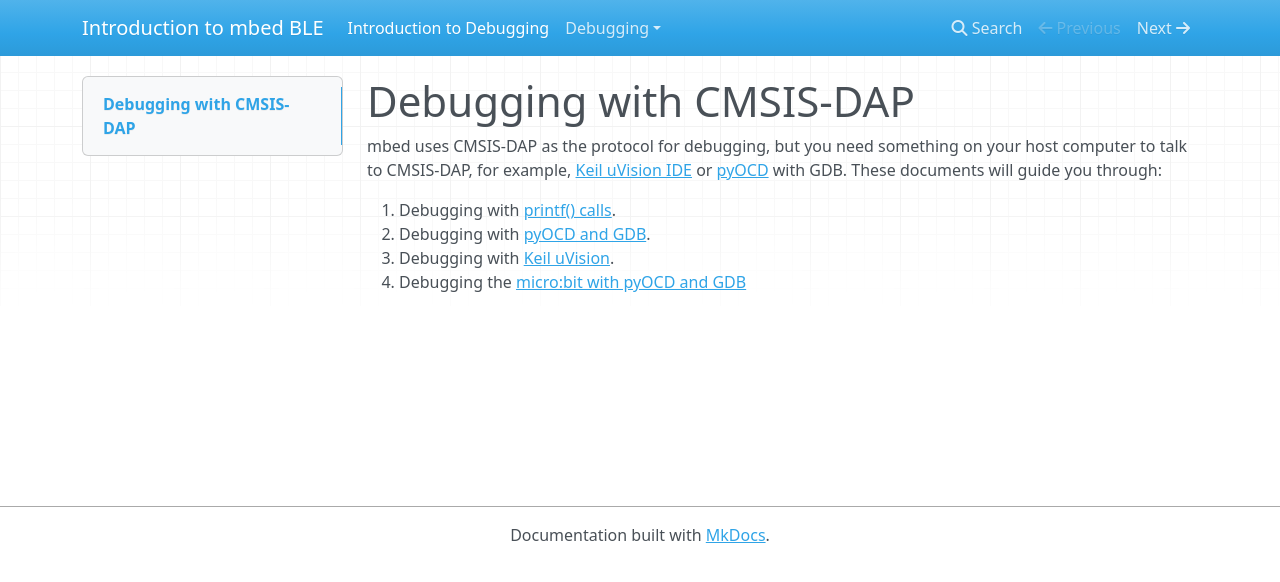
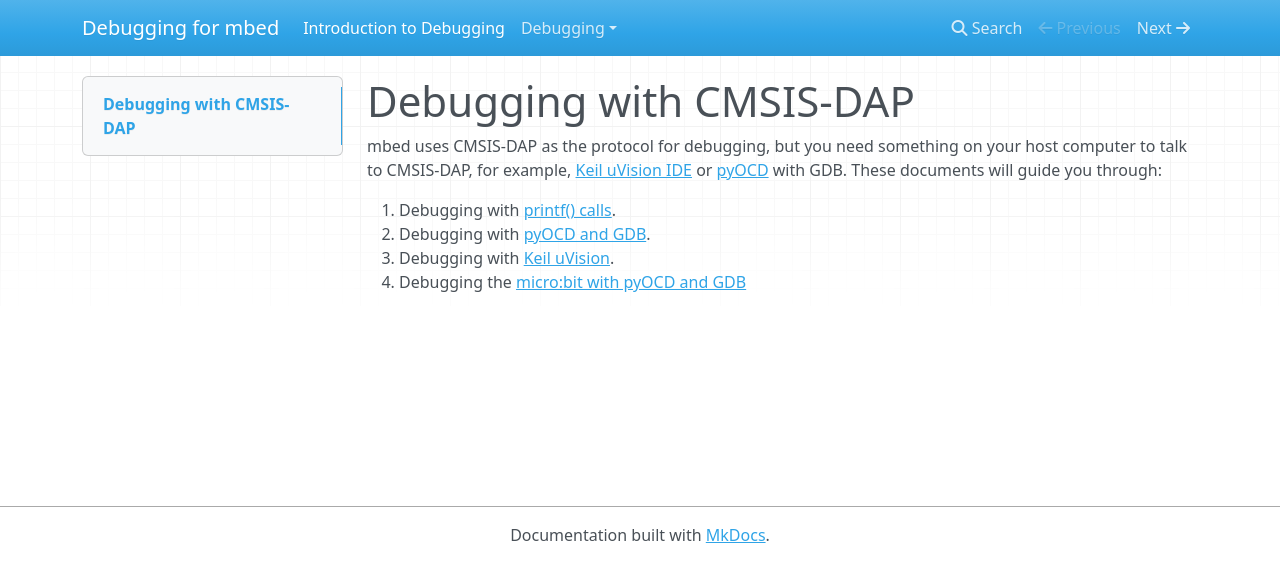
Before and after one commit to ARMmbed/Debugging-docs, an MkDocs documentation site: the page built from Docs/index.md, in a window 1280 px wide. Shown: the top 582 px of the page. Built offline with MkDocs 1.6.1, drawn with Linux system fonts in a browser that asks for light colours; nearby versions of some CDN libraries; old or Windows-style settings are respelled for this version of MkDocs.

Commit message:
Changing site name

```diff
--- a/mkdocs.yml
+++ b/mkdocs.yml
@@ -1,4 +1,4 @@
-site_name: Introduction to mbed BLE
+site_name: Debugging for mbed
 
 docs_dir: Docs
 
```
